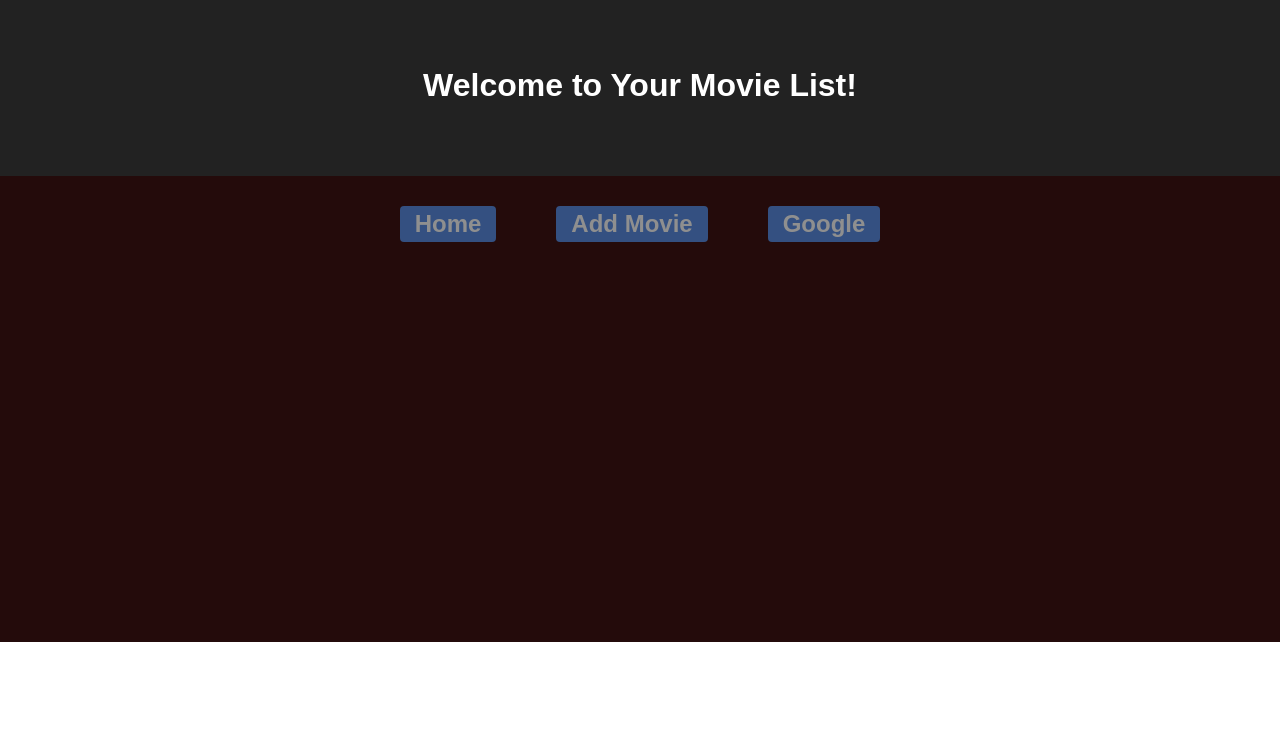
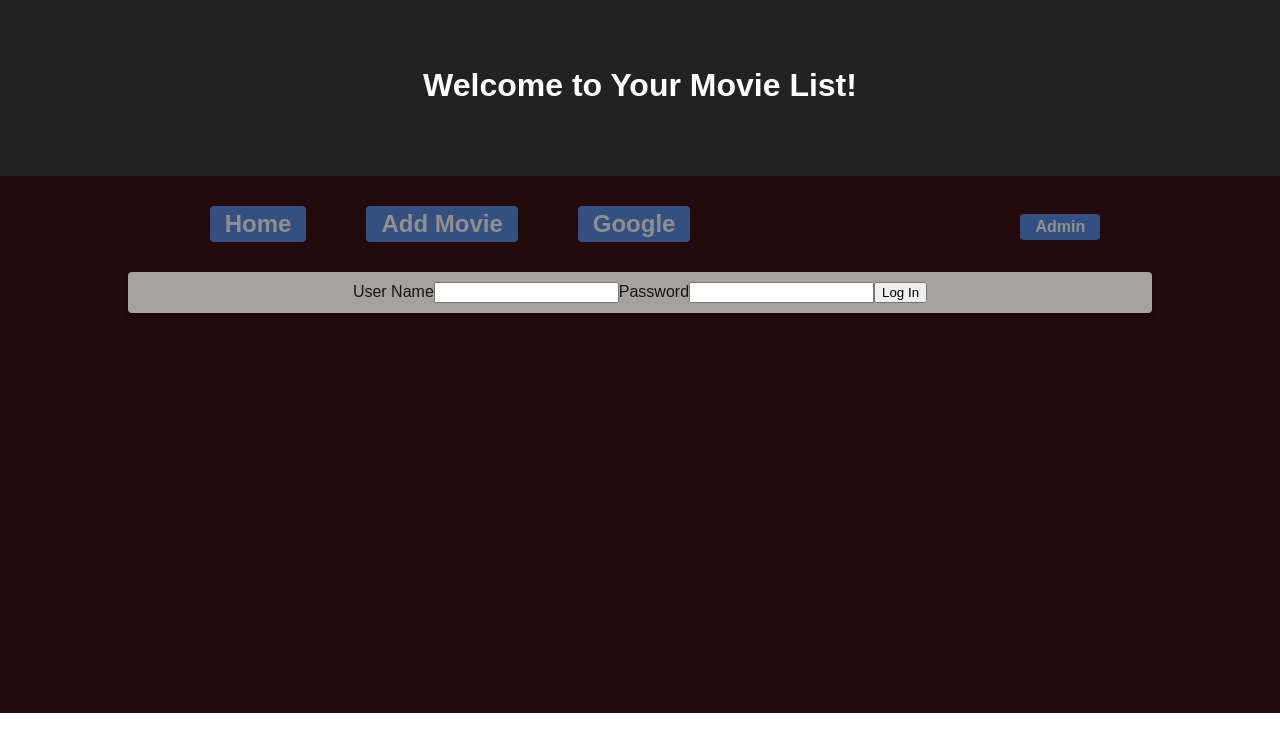
Before and after one commit to justuswitmer/weekend-movie-sagas, a React app: page /#/admin in a window 1280 px wide. Built offline with nearby package versions, Linux system fonts and the light colour scheme.

Commit message:
tried to add in admin page.

```diff
--- a/package.json
+++ b/package.json
@@ -5,9 +5,12 @@
   "proxy": "http://localhost:5000",
   "dependencies": {
     "@material-ui/core": "^4.11.0",
+    "aws-amplify": "^3.3.3",
     "axios": "^0.18.1",
+    "bootstrap": "^4.5.2",
     "pg": "^8.3.3",
     "react": "^16.13.1",
+    "react-bootstrap": "^0.32.4",
     "react-dom": "^16.13.1",
     "react-redux": "^5.1.2",
     "react-router-dom": "^5.2.0",
--- /dev/null
+++ b/src/components/Admin/Admin.js
@@ -0,0 +1,80 @@
+import React, { Component } from 'react';
+import './Admin.css';
+import { Paper } from '@material-ui/core';
+
+class Admin extends Component {
+  constructor() {
+    super();
+    this.state = {
+      username: '',
+      password: '',
+      error: '',
+    };
+
+    this.handlePassChange = this.handlePassChange.bind(this);
+    this.handleUserChange = this.handleUserChange.bind(this);
+    this.handleSubmit = this.handleSubmit.bind(this);
+    this.dismissError = this.dismissError.bind(this);
+  }
+
+  dismissError() {
+    this.setState({ error: '' });
+  }
+
+  handleSubmit(evt) {
+    evt.preventDefault();
+
+    if (!this.state.username) {
+      return this.setState({ error: 'Username is required' });
+    }
+
+    if (!this.state.password) {
+      return this.setState({ error: 'Password is required' });
+    }
+
+    return this.setState({ error: '' });
+  }
+
+  handleUserChange(evt) {
+    this.setState({
+      username: evt.target.value,
+    });
+  };
+
+  handlePassChange(evt) {
+    this.setState({
+      password: evt.target.value,
+    });
+  }
+
+  render() {
+
+
+    return (
+      <Paper
+        className="Login"
+        id="paper"
+        elevation={3}
+      >
+        <form onSubmit={this.handleSubmit}>
+          {
+            this.state.error &&
+            <h3 data-test="error" onClick={this.dismissError}>
+              <button onClick={this.dismissError}>✖</button>
+              {this.state.error}
+            </h3>
+          }
+          <label>User Name</label>
+          <input type="text" data-test="username" value={this.state.username} onChange={this.handleUserChange} />
+
+          <label>Password</label>
+          <input type="password" data-test="password" value={this.state.password} onChange={this.handlePassChange} />
+
+          <input type="submit" value="Log In" data-test="submit" />
+        </form>
+      </Paper>
+    );
+  }
+}
+
+export default Admin;
--- a/src/components/App/App.css
+++ b/src/components/App/App.css
@@ -54,6 +54,7 @@ a {
 
 main {
   padding-top: 30px;
+  margin-right: 0;
 }
 
 .imageDiv {
@@ -98,3 +99,20 @@ main {
 .homeDiv {
   padding-top: 30px
 }
+
+
+.navBtnAdmin {
+
+  text-decoration: none;
+  background-color: #345081;
+  margin-left: 300px;
+  margin-right: 0;
+  font-size: 16px;
+  font-weight: 700;
+  border-top-width: 0px;
+  border-right-width: 0px;
+  border-bottom-width: 0px;
+  border-left-width: 0px;
+  border-radius: 4px;
+  padding: 4px 15px 4px 15px;
+}
--- a/src/components/App/App.js
+++ b/src/components/App/App.js
@@ -7,6 +7,7 @@ import Header from '../Header/Header';
 import Home from '../Home/Home';
 import './App.css';
 import { Button } from '@material-ui/core';
+import Admin from '../Admin/Admin';
 
 class App extends Component {
   // Renders the entire app on the DOM
@@ -20,8 +21,12 @@ class App extends Component {
               <Button variant="contained" class='navBtn'><Link to="/">Home</Link></Button>
               <Button variant="contained" class='navBtn'><Link to="/addmovie">Add Movie</Link></Button>
               <Button variant="contained" class='navBtn'><a href="http://www.google.com">Google</a></Button>
+              <Button variant="contained" class='navBtnAdmin'><Link to="/admin">Admin</Link></Button>
             </main>
           </nav>
+          <Route path='/admin'>
+            <Admin />
+          </Route>
           <Route exact path="/">
             <Home />
           </Route>
--- a/src/components/Header/HomeListItem.js
+++ b/src/components/Header/HomeListItem.js
@@ -1,7 +1,7 @@
 import React, { Component } from 'react';
 import { withRouter } from 'react-router-dom';
 import { connect } from 'react-redux';
-import { Card, CardActionArea, CardActions, CardContent, CardMedia, Typography } from '@material-ui/core';
+import { Card, CardActionArea, CardActions, CardContent } from '@material-ui/core';
 
 class HomeListItem extends Component {
 
--- a/src/components/Home/Home.js
+++ b/src/components/Home/Home.js
@@ -11,7 +11,6 @@ class Home extends Component {
       type: 'FETCH_MOVIES'
     });
   }
-
 
   render() {
     return (
```
Also changed, not shown: src/components/Admin/Admin.css (added), 1 other file.
